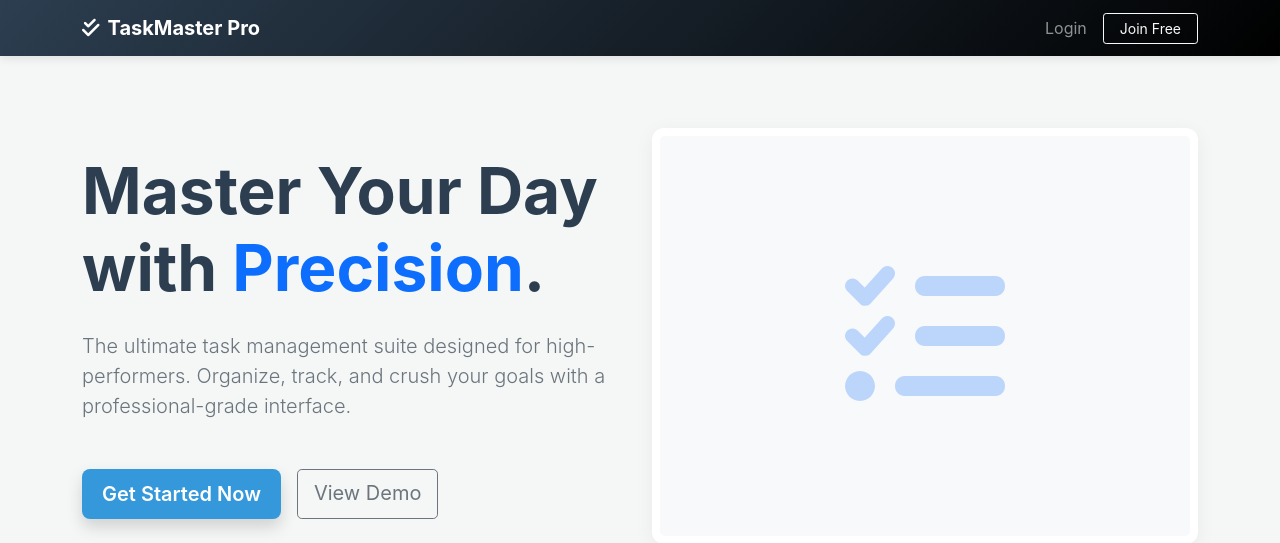
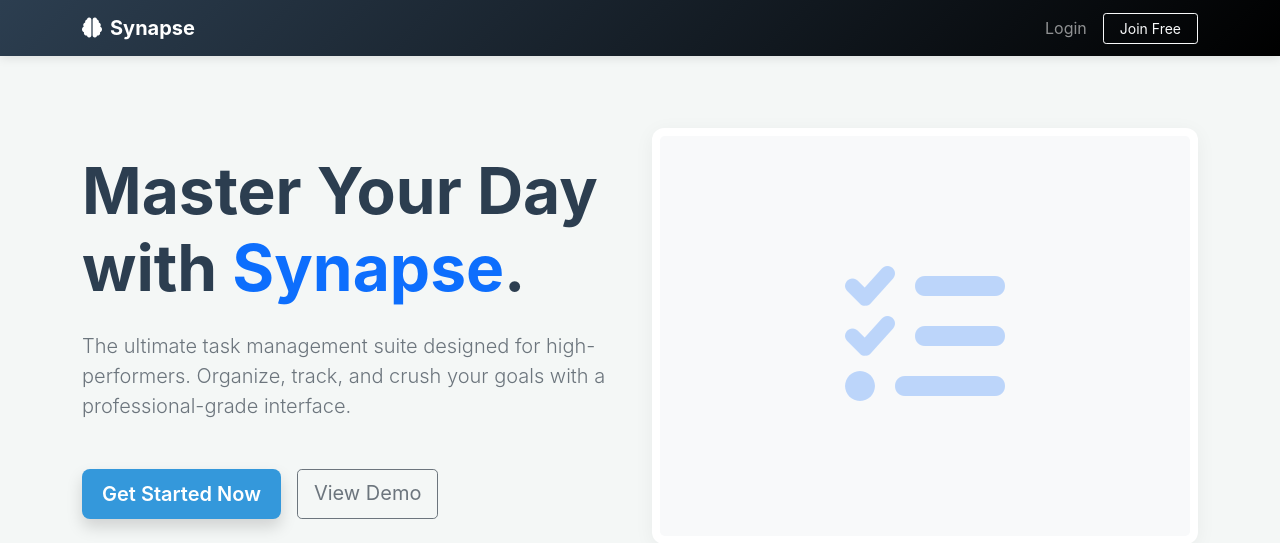
Before and after one commit to bereket-7/Synapse, a Flask app: page / in a window 1280 px wide. Shown: the top 543 px of the page. Run offline with Flask 2, Linux system fonts and the light colour scheme.

Commit message:
rename to synapse

```diff
--- a/app/templates/base.html
+++ b/app/templates/base.html
@@ -3,7 +3,7 @@
   <head>
     <meta charset="UTF-8" />
     <meta name="viewport" content="width=device-width, initial-scale=1.0" />
-    <title>TaskMaster Pro</title>
+    <title>Synapse</title>
     <!-- Bootstrap 5 CSS -->
     <link
       href="https://cdn.jsdelivr.net/npm/bootstrap@5.1.3/dist/css/bootstrap.min.css"
@@ -45,12 +45,9 @@
   <body>
     <nav class="navbar navbar-expand-lg navbar-dark sticky-top">
       <div class="container">
-        <a
-          class="navbar-brand fw-bold"
-          href="{{ url_for('tasks.list_tasks') if current_user.is_authenticated else url_for('tasks.index') }}"
-        >
-          <i class="fas fa-check-double me-2"></i>TaskMaster Pro
-        </a>
+            <a class="navbar-brand fw-bold" href="{{ url_for('tasks.list_tasks') if current_user.is_authenticated else url_for('tasks.index') }}">
+                <i class="fas fa-brain me-2"></i>Synapse
+            </a>
         <button
           class="navbar-toggler"
           type="button"
--- a/app/templates/index.html
+++ b/app/templates/index.html
@@ -3,7 +3,7 @@
 {% block content %}
 <div class="row align-items-center min-vh-75 py-5">
     <div class="col-lg-6">
-        <h1 class="display-3 fw-bold mb-4" style="color: #2c3e50;">Master Your Day with <span class="text-primary">Precision</span>.</h1>
+        <h1 class="display-3 fw-bold mb-4" style="color: #2c3e50;">Master Your Day with <span class="text-primary">Synapse</span>.</h1>
         <p class="lead text-secondary mb-5">
             The ultimate task management suite designed for high-performers. Organize, track, and crush your goals with a professional-grade interface.
         </p>
```
Also changed, not shown: README.md.
